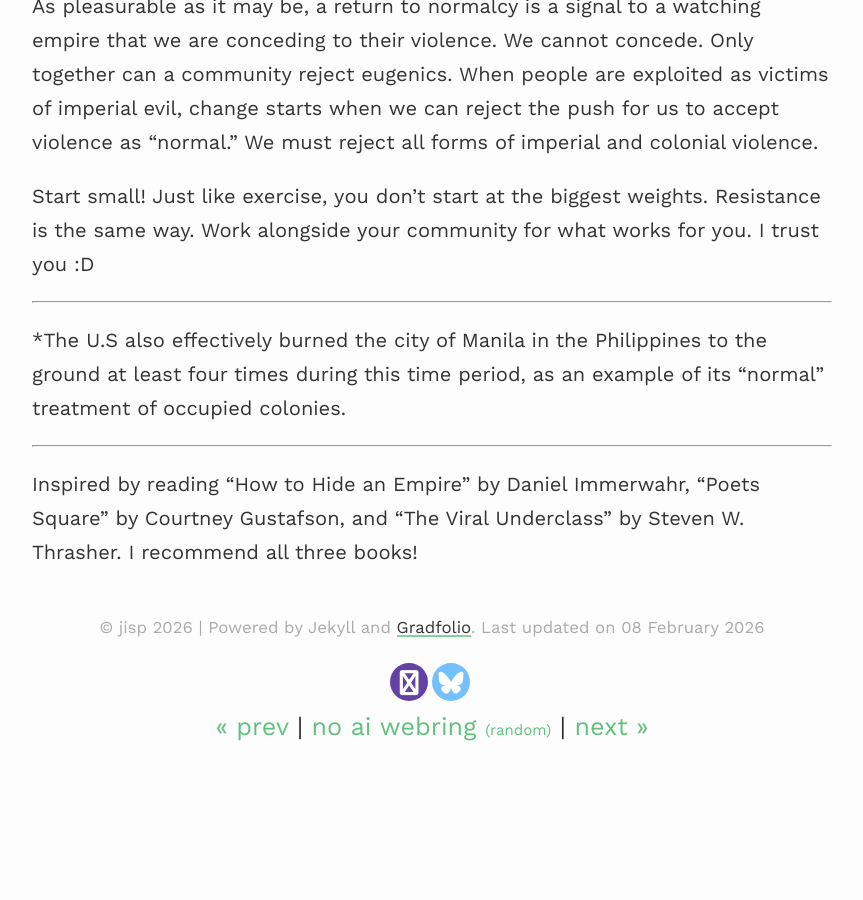
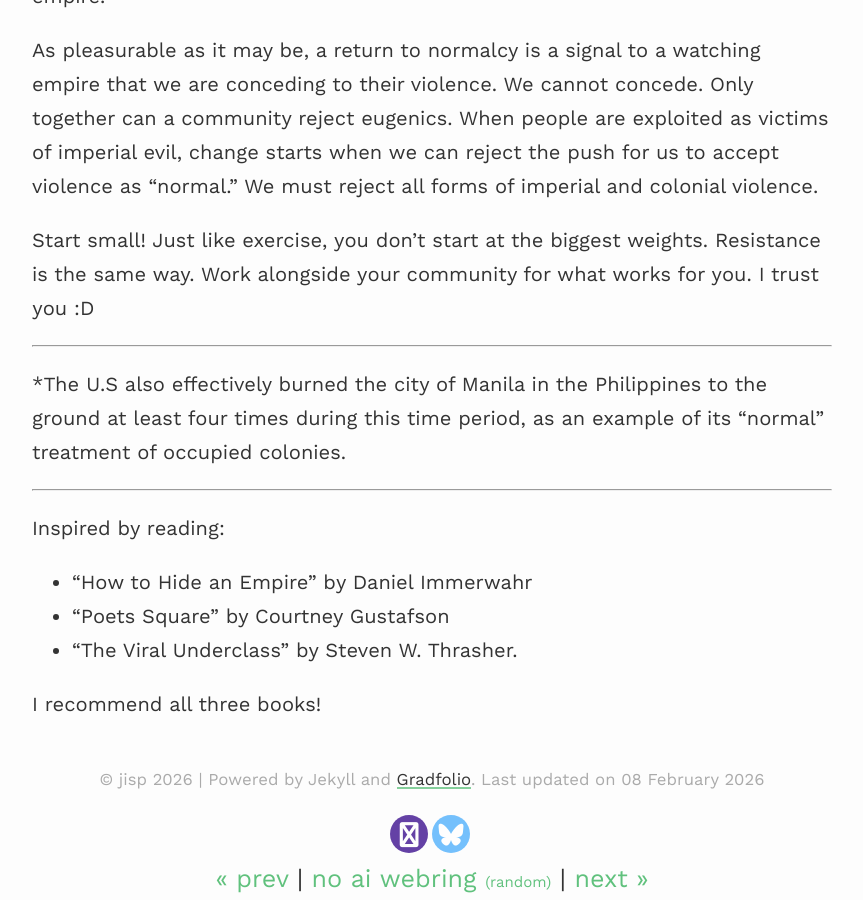
Before and after one commit to AlirpJ/alirpj.github.io, a Jekyll site: the page built from _posts/2026-02-08-normalized.md, in a window 1280 px wide and 900 px high, scrolled down 3315 px. Shown: the whole window, without its empty margins (208-1071 px from the left). Built offline with Jekyll 4.4.1, drawn with Linux system fonts in a browser that asks for light colours; formulas are drawn with MathJax 3; before the commit the page ends 4063 px from its top, so only the background shows below that.

Commit message:
Fix normal post again

```diff
--- a/_posts/2026-02-08-normalized.md
+++ b/_posts/2026-02-08-normalized.md
@@ -7,9 +7,13 @@ title: "Normalized Empire"
 
 During World War 2, the Soviet Union killed millions of nazis. [In contrast, the United States hired thousands of them.](https://en.wikipedia.org/wiki/Operation_Paperclip) The ultimate ability of a global superpower is normalization, even if it means absorbing your enemies.
 
+---
+
 [Aviation English](https://en.wikipedia.org/wiki/Aviation_English), the angle of screw threads, and the International Organization for Standardization (ISO) were all established by the United States due to the specific interactions of nations during World War 2. Blood was being spilled primarily in Europe, but the war was manufactured in the U.S.A. This expanded the already-growing superpower of the United States. War is very profitable, indeed. In addition, due to the war causing instability in supply lines, the U.S was learning that instead of relying on the exploitation of their colonies for raw materials, they can mass manufacture in the mainland. (They eventually learned they can combine both options by manufacturing in the exploited colonies). Despite the millions dying in war, corporate interests would be pleased. In the face of suffering, the American economy grew at the fastest rate it has ever achieved. [The United States’ GDP went from $88.6 to $135 billion between 1939 and 1945.](https://eh.net/encyclopedia/the-american-economy-during-world-war-ii/)* The U.S wants us to think that violence is normal; it has built its economy around that belief.
 
 Despite being on the opposite sides of this war, The United States inspired many of the atrocities committed by Nazi Germany. [One of these atrocities is eugenics](https://pmc.ncbi.nlm.nih.gov/articles/PMC1299061/), a powerful term that has unfortunately evolved to escape its negative association. Eugenics as I discuss it is the (incorrect) belief that you can systematically improve human society by reducing the prominence of negative traits and encourage superior ones. [Eugenics began in developed nations just like the United States and United Kingdom before spreading around the world.](https://muse.jhu.edu/article/36469) It is the justification that empowers other concepts like racism, ableism, and ageism. These concepts are alive and well, upheld by powerful systems like those in the United States today.
+
+---
 
 Eugenics has always carried a particular appearance to the public eye: restriction of abortion, forced sterilization, and out-right killing those that are deemed inferior. This sets it apart from accessibility and the idea that all humans deserve to live safely, comfortably, and with dignity. However, in recent history, we have begun to see that eugenics has evolved to remain as a relevant ideology as the values of society change. It is trying to become “normal”.
 
@@ -39,4 +43,9 @@ Start small! Just like exercise, you don’t start at the biggest weights. Resis
 
 -----
 
-Inspired by reading “How to Hide an Empire” by Daniel Immerwahr, “Poets Square” by Courtney Gustafson, and “The Viral Underclass” by Steven W. Thrasher. I recommend all three books!
+Inspired by reading:
+- “How to Hide an Empire” by Daniel Immerwahr
+- “Poets Square” by Courtney Gustafson
+- “The Viral Underclass” by Steven W. Thrasher.
+
+I recommend all three books!
```
